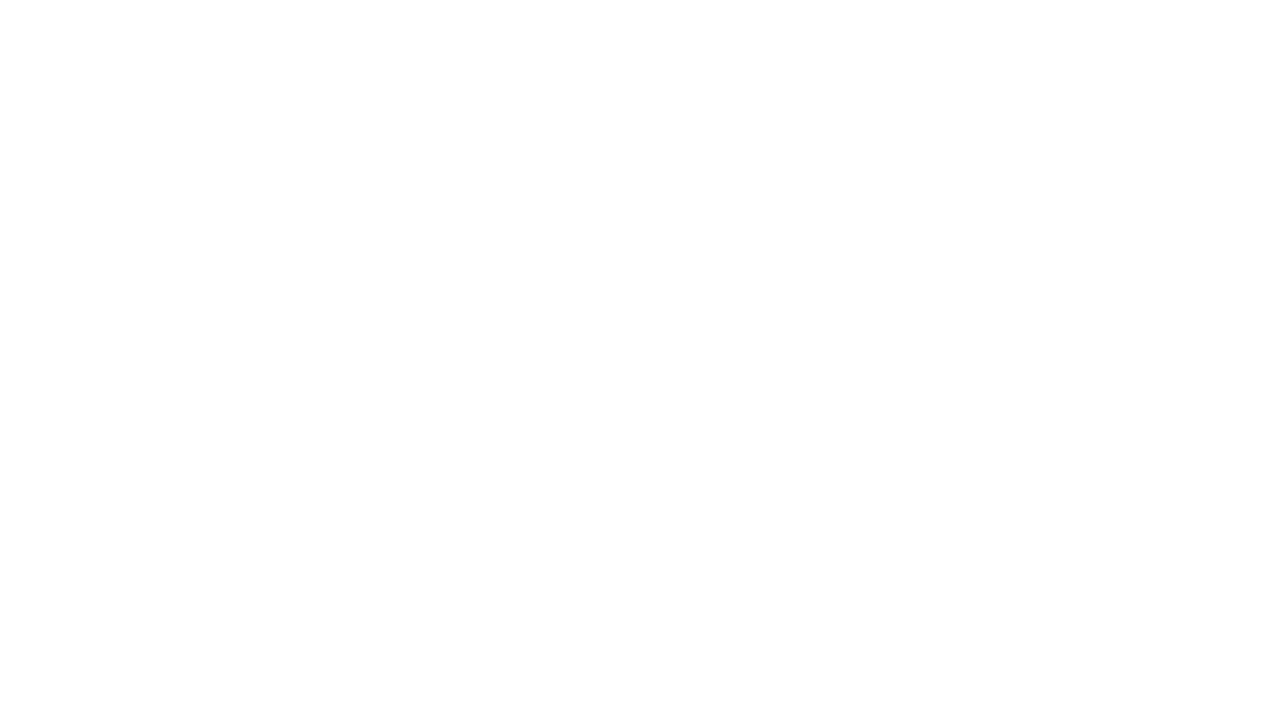
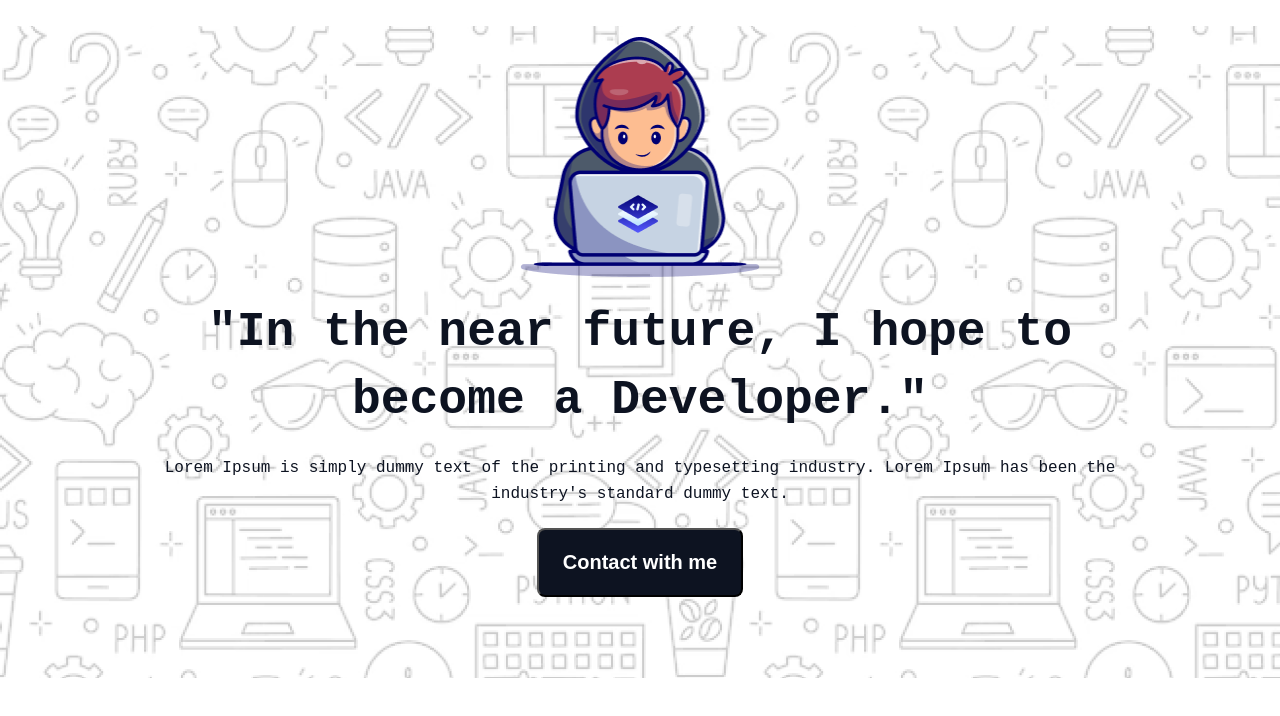
Before and after one commit to sheikhmuhammadantor/assignment-one-batch-10, a plain HTML site: page index.html in a window 1280 px wide. Drawn offline with Linux system fonts and the light colour scheme; a web font is replaced by a local one.

Commit message:
Complete Banner Section

```diff
--- a/index.html
+++ b/index.html
@@ -4,12 +4,21 @@
 <head>
     <meta charset="UTF-8">
     <meta name="viewport" content="width=device-width, initial-scale=1.0">
-    <title>Document</title>
+    <title>Awlad.H</title>
     <link rel="stylesheet" href="style.css">
 </head>
 
 <body>
 
+    <section class="banner-section">
+        <div class="banner-section-container">
+            <img src="./assets/hero-img.png" alt="Hero Image" class="banner-img">
+            <h1 class="banner-title">"In the near future, I hope to become a Developer."</h1>
+            <p class="banner-text">Lorem Ipsum is simply dummy text of the printing and typesetting industry. Lorem Ipsum has been the industry's standard dummy text.</p>
+            <a href="#"><button class="contact-button" id="#">Contact with me</button></a>
+        </div>
+    </section>
+
 </body>
 
 </html>
--- a/style.css
+++ b/style.css
@@ -1,5 +1,65 @@
+@import url('https://fonts.googleapis.com/css2?family=Azeret+Mono:ital,wght@0,100..900;1,100..900&display=swap');
+
 * {
     padding: 0;
     margin: 0;
     box-sizing: border-box;
 }
+
+body {
+    font-family: "Azeret Mono", monospace;
+    font-optical-sizing: auto;
+    font-style: normal;
+}
+
+/* Banner section start here */
+.banner-section {
+    text-align: center;
+    width: 100%;
+    margin: 25px auto;
+    height: 652px;
+    background-image: url('./assets/hero-bg.png');
+}
+
+.banner-section-container {
+    width: 998px;
+    height: 582px;
+    margin: 26px auto 44px;
+    display: flex;
+    flex-direction: column;
+    justify-content: space-around;
+    align-items: center;
+}
+
+.banner-img {
+    height: 240px;
+    width: 240px;
+}
+
+.banner-title {
+    color: #0d1321;
+    font-size: 48px;
+    font-weight: 800;
+    line-height: 68px;
+    text-align: center;
+}
+
+.banner-text {
+    color: #0d1321;
+    font-size: 16px;
+    font-weight: 400;
+    line-height: 26px;
+    text-align: center;
+}
+
+.contact-button {
+    color: white;
+    font-size: 20px;
+    font-weight: 600;
+    padding: 21px 24px;
+    text-align: center;
+    background: #0d1321;
+    border-radius: 8px;
+    cursor: pointer;
+}
+/* Banner section end from here */
```
